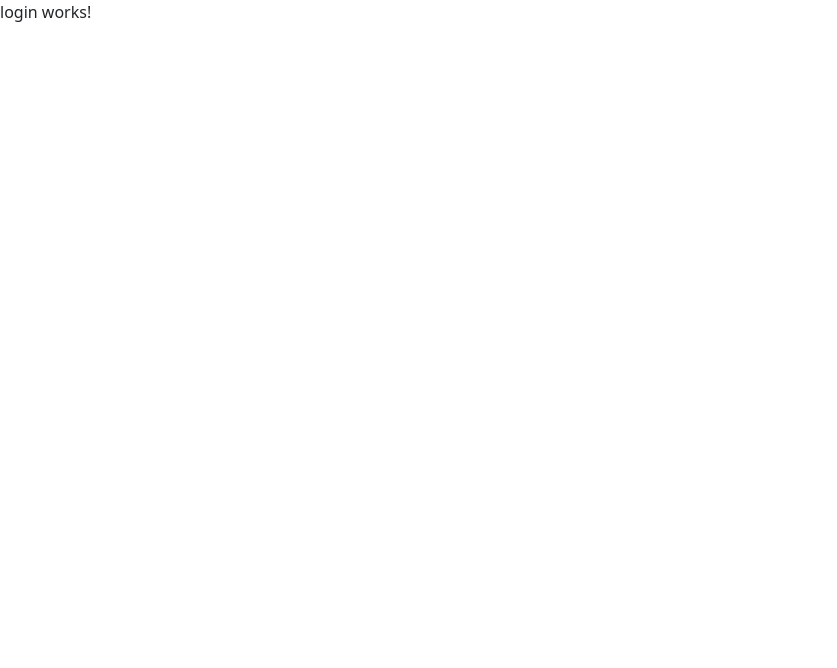
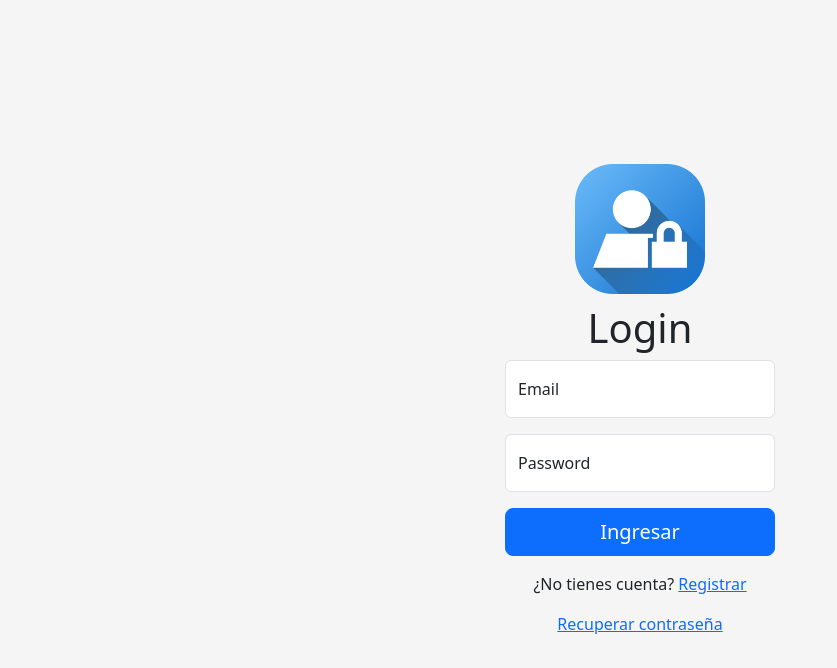
Before and after one commit to Unbroken13/GifsApp-Login-Angular, an Angular app: page /login in a window 1280 px wide. Shown: the top 668 px of the page, without its empty margins (0-837 px from the left). Built offline with nearby package versions, Linux system fonts and the light colour scheme.

Commit message:
Se configura la pantalla login

```diff
--- a/src/app/app-routing.module.ts
+++ b/src/app/app-routing.module.ts
@@ -1,14 +1,18 @@
 import { NgModule } from '@angular/core';
 import { RouterModule, Routes } from '@angular/router';
+
+
 import { LoginComponent } from './log/login/login.component';
 import { RegistrarUsuarioComponent } from './log/registrar-usuario/registrar-usuario.component';
 import { VerificarUsuarioComponent } from './log/verificar-usuario/verificar-usuario.component';
 import { HomeComponent } from './home/home.component';
+import { RecuperarPasswordComponent } from './log/recuperar-password/recuperar-password.component';
 
 const routes: Routes = [
   {path: '', redirectTo: 'login', pathMatch: 'full'},
   {path: 'login', component: LoginComponent },
   {path: 'registrar-usuario', component: RegistrarUsuarioComponent },
+  {path: 'recuperar-contraseña', component: RecuperarPasswordComponent},
   {path: 'verificar-correo', component: VerificarUsuarioComponent },
   {path: 'home', component: HomeComponent},
   {path: '**', redirectTo: 'login', pathMatch: 'full'}
--- a/src/app/app.module.ts
+++ b/src/app/app.module.ts
@@ -9,6 +9,7 @@
 import { SharedModule } from './shared/shared.module';
 import { GifsModule } from './gifs/gifs.module';
 import { HomeComponent } from './home/home.component';
+import { LoginModule } from './log/login.module';
 
 
 @NgModule({
@@ -21,6 +22,7 @@
     HttpClientModule,
     AppRoutingModule,
     SharedModule,
+    LoginModule,
     GifsModule
   ],
   providers: [],
--- a/src/app/gifs/gifs.module.ts
+++ b/src/app/gifs/gifs.module.ts
@@ -1,5 +1,8 @@
 import { NgModule } from '@angular/core';
 import { CommonModule } from '@angular/common';
+import { RouterModule } from '@angular/router';
+
+
 import { GifsPageComponent } from './gifs-page/gifs-page.component';
 import { BusquedaComponent } from './busqueda/busqueda.component';
 import { ResultadosComponent } from './resultados/resultados.component';
@@ -14,7 +17,8 @@
   ],
   exports: [GifsPageComponent,],
   imports: [
-    CommonModule
+    CommonModule,
+    RouterModule
   ]
 })
 export class GifsModule { }
--- a/src/app/log/login/login.component.css
+++ b/src/app/log/login/login.component.css
@@ -0,0 +1,22 @@
+.body{
+    width: 100%;
+    max-width: 330px;
+    margin: auto;
+    padding: 30px;
+    text-align: center;
+}
+
+.wrapper{
+    display: flex;
+    justify-content: center;
+    align-items: center;
+    background-color: #f5f5f5;
+    height: 100%;
+}
+
+
+.logo{
+    height: 130px;
+    margin-bottom: 10px;
+
+}
--- a/src/app/log/login/login.component.html
+++ b/src/app/log/login/login.component.html
@@ -1 +1,25 @@
-<p>login works!</p>
+<div class="wrapper">
+
+    <div class="body">
+        <img class="logo" src="../../../assets/img/login.png" alt="login">
+        <h1>Login</h1>
+
+        <form>
+            <div class="form-floating mb-3">
+                    <input type="email" class="form-control" placeholder="name@example.com">
+                    <label>Email</label>
+                </div>
+                <div class="form-floating mb-3">
+                    <input type="password" class="form-control" placeholder="Password">
+                    <label>Password</label>
+            </div>
+
+            <div class="d-grid gap-2">
+                <button class="btn btn-primary btn-lg" type="button">Ingresar</button>
+            </div>
+
+            <p class="mt-3">¿No tienes cuenta? <a  routerLink="/registrar-usuario">Registrar</a></p>
+            <a routerLink="/recuperar-contraseña">Recuperar contraseña</a>
+        </form>
+    </div>
+</div>
--- a/src/app/shared/shared.module.ts
+++ b/src/app/shared/shared.module.ts
@@ -1,4 +1,6 @@
 import { NgModule } from '@angular/core';
+import { RouterModule } from '@angular/router';
+
 import { CommonModule } from '@angular/common';
 import { SidebarComponent } from './sidebar/sidebar.component';
 
@@ -12,7 +14,8 @@
     SidebarComponent
   ],
   imports: [
-    CommonModule
+    CommonModule,
+    RouterModule
   ],
 })
 export class SharedModule { }
--- a/src/styles.css
+++ b/src/styles.css
@@ -2,8 +2,8 @@
     height: 100%;
 }
 
-#sidebar {
+/* #sidebar {
     height: 100%;
     min-height: 100vh;
     min-width: 180px;
-}
+} */
```
Also changed, not shown: src/app/log/login.module.ts (+7 -3 lines), src/assets/img/login.png (added).
